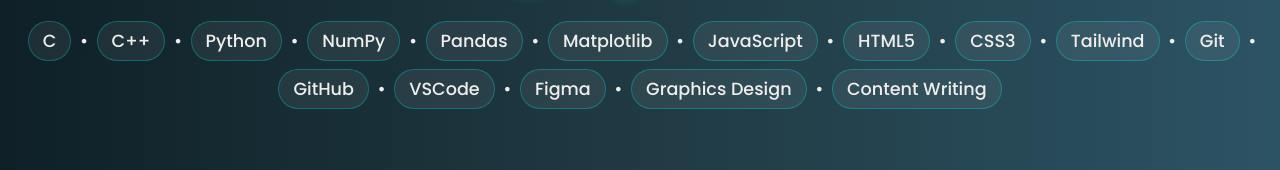
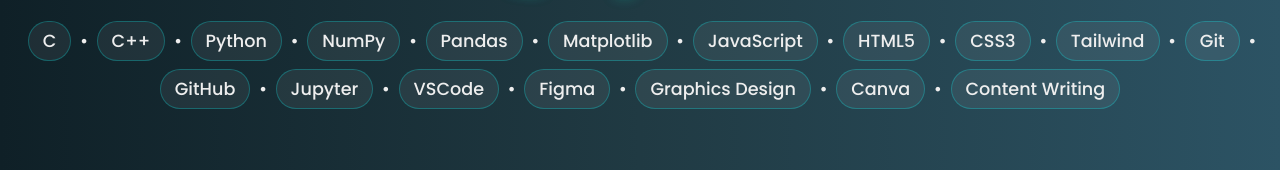
Before and after one commit to imanirbandas/Project--Personal-Portfolio, a plain HTML site: page index.html in a window 1280 px wide. Shown: the part 1476-1646 px from the top of the page. Drawn offline with Linux system fonts and the light colour scheme.

Commit message:
skills added

```diff
--- a/index.html
+++ b/index.html
@@ -79,9 +79,11 @@
     <span data-skill="Tailwind">Tailwind</span> •
     <span data-skill="Git">Git</span> •
     <span data-skill="GitHub">GitHub</span> •
+    <span data-skill="Jupyter">Jupyter</span> •
     <span data-skill="VSCode">VSCode</span> •
     <span data-skill="Figma">Figma</span> •
     <span data-skill="Graphics Design">Graphics Design</span> •
+    <span data-skill="Canva">Canva</span> •
     <span data-skill="Content Writing">Content Writing</span>
   </div>
 
```
